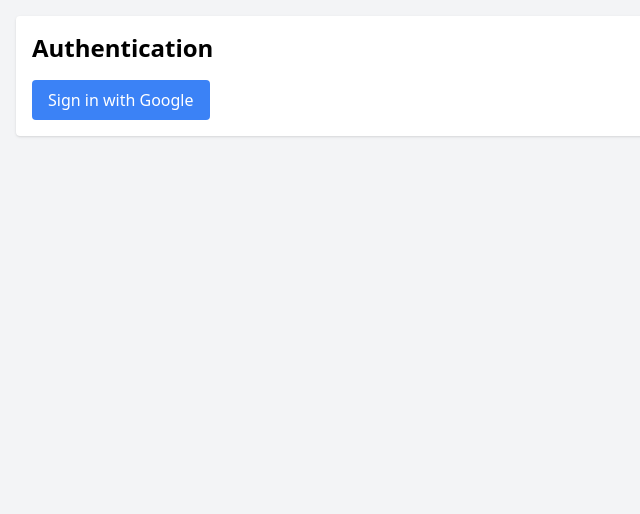
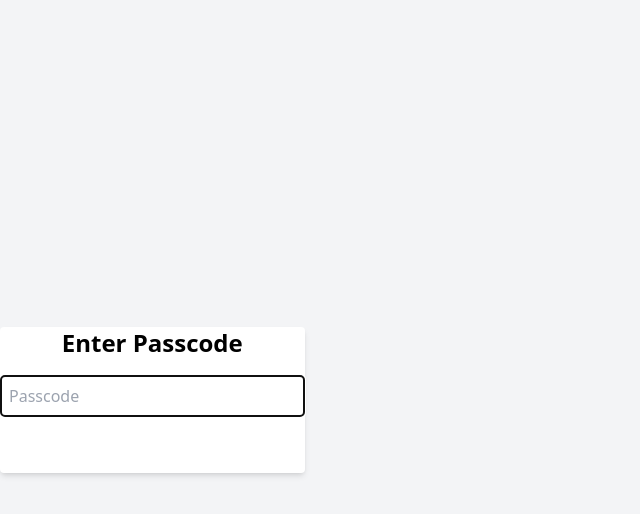
Before and after one commit to Atulya26/Exp_Tracker_V2, a React (Create React App) app: page /group-setup in a window 1280 px wide. Shown: the top 514 px of the page, without its empty margins (0-640 px from the left). Built offline with nearby package versions, Linux system fonts and the light colour scheme; no server answers.

Commit message:
Switch to passcode authentication (6969), remove Google Auth, open access for all data

```diff
--- a/src/App.tsx
+++ b/src/App.tsx
@@ -1,45 +1,58 @@
 import React, { useEffect, useState } from 'react';
 import { BrowserRouter as Router, Route, Routes, Link, Navigate } from 'react-router-dom';
-import { auth } from './firebaseConfig';
-import { onAuthStateChanged, User } from 'firebase/auth';
 import Home from './components/Home';
 import GroupDashboard from './components/GroupDashboard';
 import GroupSetup from './components/GroupSetup';
-import Auth from './components/Auth';
+
+const PASSCODE = '6969';
 
 function App() {
-  const [user, setUser] = useState<User | null>(null);
-  const [loading, setLoading] = useState(true);
+  const [authenticated, setAuthenticated] = useState<boolean>(() => {
+    return localStorage.getItem('passcode-auth') === PASSCODE;
+  });
+  const [passcode, setPasscode] = useState('');
+  const [error, setError] = useState<string | null>(null);
 
   useEffect(() => {
-    const unsubscribe = onAuthStateChanged(auth, (currentUser) => {
-      setUser(currentUser);
-      setLoading(false);
-    });
+    if (authenticated) {
+      localStorage.setItem('passcode-auth', PASSCODE);
+    } else {
+      localStorage.removeItem('passcode-auth');
+    }
+  }, [authenticated]);
 
-    return () => unsubscribe();
-  }, []);
+  const handlePasscodeSubmit = (e: React.FormEvent) => {
+    e.preventDefault();
+    if (passcode === PASSCODE) {
+      setAuthenticated(true);
+      setError(null);
+    } else {
+      setError('Incorrect passcode.');
+    }
+  };
 
-  if (loading) {
+  if (!authenticated) {
     return (
-      <div className="min-h-screen bg-gray-100 flex items-center justify-center">
-        <div className="text-center">
-          <div className="animate-spin rounded-full h-12 w-12 border-b-2 border-blue-600 mx-auto"></div>
-          <p className="mt-4 text-gray-600">Loading...</p>
-        </div>
+      <div className="min-h-screen flex items-center justify-center bg-gray-100">
+        <form onSubmit={handlePasscodeSubmit} className="bg-white p-8 rounded shadow-md w-80">
+          <h2 className="text-2xl font-bold mb-4 text-center">Enter Passcode</h2>
+          <input
+            type="password"
+            value={passcode}
+            onChange={e => setPasscode(e.target.value)}
+            className="w-full border border-gray-300 rounded p-2 mb-4 focus:outline-none focus:ring-2 focus:ring-blue-500"
+            placeholder="Passcode"
+            autoFocus
+          />
+          {error && <div className="mb-2 text-red-600 text-center">{error}</div>}
+          <button
+            type="submit"
+            className="w-full bg-blue-600 text-white py-2 rounded hover:bg-blue-700 font-semibold"
+          >
+            Unlock
+          </button>
+        </form>
       </div>
-    );
-  }
-
-  if (!user) {
-    return (
-      <Router>
-        <div className="min-h-screen bg-gray-100">
-          <main className="container mx-auto p-4">
-            <Auth />
-          </main>
-        </div>
-      </Router>
     );
   }
 
@@ -52,12 +65,11 @@
               <Link to="/" className="text-blue-600 hover:text-blue-800 font-semibold">Expense Splitter</Link>
             </div>
             <div className="flex items-center space-x-4">
-              <span className="text-gray-700">Welcome, {user.displayName || user.email}</span>
               <button
-                onClick={() => auth.signOut()}
+                onClick={() => { setAuthenticated(false); setPasscode(''); }}
                 className="px-3 py-1 bg-red-500 text-white rounded hover:bg-red-600 text-sm"
               >
-                Sign Out
+                Lock
               </button>
             </div>
           </div>
--- a/src/components/GroupDashboard.tsx
+++ b/src/components/GroupDashboard.tsx
@@ -1,6 +1,6 @@
 import React, { useEffect, useState } from 'react';
 import { useParams, Link, Routes, Route, Navigate } from 'react-router-dom';
-import { db, auth } from '../firebaseConfig';
+import { db } from '../firebaseConfig';
 import { doc, getDoc } from 'firebase/firestore';
 import AddExpense from './AddExpense';
 import ExpenseList from './ExpenseList';
@@ -9,7 +9,6 @@
 interface GroupData {
   name: string;
   members: string[];
-  createdBy: string;
   createdAt: Date;
 }
 
@@ -22,34 +21,18 @@
   useEffect(() => {
     const fetchGroup = async () => {
       if (!groupId) return;
-
       try {
         setLoading(true);
         setError(null);
-
         const groupDocRef = doc(db, "groups", groupId);
         const groupDocSnap = await getDoc(groupDocRef);
-
         if (groupDocSnap.exists()) {
           const data = groupDocSnap.data();
           const groupData: GroupData = {
             name: data.name,
             members: data.members || [],
-            createdBy: data.createdBy || '',
             createdAt: data.createdAt?.toDate() || new Date(),
           };
-
-          // Check if current user has access to this group
-          const currentUserEmail = auth.currentUser?.email;
-          const currentUserId = auth.currentUser?.uid;
-
-          if (!currentUserEmail ||
-              (!groupData.members.includes(currentUserEmail) &&
-               groupData.createdBy !== currentUserId)) {
-            setError("You don't have access to this group.");
-            return;
-          }
-
           setGroup(groupData);
         } else {
           setError("Group not found.");
@@ -61,7 +44,6 @@
         setLoading(false);
       }
     };
-
     fetchGroup();
   }, [groupId]);
 
@@ -75,7 +57,6 @@
       </div>
     );
   }
-
   if (error) {
     return (
       <div className="p-4 bg-white rounded shadow">
@@ -92,15 +73,12 @@
       </div>
     );
   }
-
   if (!group) {
     return <Navigate to="/" replace />;
   }
-
   if (!groupId) {
     return <Navigate to="/" replace />;
   }
-
   return (
     <div className="p-4 bg-white rounded shadow">
       <div className="mb-4">
@@ -110,7 +88,6 @@
           Created: {group.createdAt.toLocaleDateString()}
         </p>
       </div>
-
       <nav className="bg-gray-100 p-3 rounded mb-6">
         <ul className="flex justify-around">
           <li>
@@ -139,7 +116,6 @@
           </li>
         </ul>
       </nav>
-
       <Routes>
         <Route path="add-expense" element={<AddExpense groupId={groupId} groupMembers={group.members} />} />
         <Route path="expenses" element={<ExpenseList groupId={groupId} groupMembers={group.members} />} />
--- a/src/components/Home.tsx
+++ b/src/components/Home.tsx
@@ -1,7 +1,7 @@
 import React, { useState, useEffect } from 'react';
 import { Link, useNavigate } from 'react-router-dom';
-import { db, auth } from '../firebaseConfig';
-import { collection, getDocs, doc, deleteDoc, query, where } from 'firebase/firestore';
+import { db } from '../firebaseConfig';
+import { collection, getDocs, doc, deleteDoc, query } from 'firebase/firestore';
 
 interface Group {
   id: string;
@@ -20,17 +20,12 @@
 
   useEffect(() => {
     const fetchGroups = async () => {
-      if (!auth.currentUser) return;
-
       try {
         setLoading(true);
         setError(null);
-
-        // Fetch groups where user is a member or creator
         const groupsCollectionRef = collection(db, 'groups');
         const groupsSnapshot = await getDocs(groupsCollectionRef);
         const fetchedGroups: Group[] = [];
-
         groupsSnapshot.forEach(doc => {
           const data = doc.data();
           const group = {
@@ -40,14 +35,8 @@
             createdBy: data.createdBy || '',
             createdAt: data.createdAt?.toDate() || new Date(),
           };
-
-          // Only show groups where user is a member
-          if (group.members.includes(auth.currentUser?.email || '') ||
-              group.createdBy === auth.currentUser?.uid) {
-            fetchedGroups.push(group);
-          }
+          fetchedGroups.push(group);
         });
-
         setGroups(fetchedGroups);
       } catch (err) {
         console.error("Error fetching groups:", err);
@@ -56,35 +45,23 @@
         setLoading(false);
       }
     };
-
     fetchGroups();
   }, []);
 
   const handleDeleteGroup = async (groupId: string, groupName: string) => {
-    if (!auth.currentUser) return;
-
     if (!window.confirm(`Are you sure you want to delete the group "${groupName}"? This action cannot be undone.`)) {
       return;
     }
-
     try {
       setDeletingGroup(groupId);
-
-      // Delete expenses associated with the group
       const expensesQuery = query(collection(db, 'groups', groupId, 'expenses'));
       const expensesSnapshot = await getDocs(expensesQuery);
       const deletePromises: Promise<void>[] = [];
-
       expensesSnapshot.forEach((expenseDoc) => {
         deletePromises.push(deleteDoc(doc(db, 'groups', groupId, 'expenses', expenseDoc.id)));
       });
-
       await Promise.all(deletePromises);
-
-      // Delete the group document
       await deleteDoc(doc(db, 'groups', groupId));
-
-      // Update local state
       setGroups(prevGroups => prevGroups.filter(group => group.id !== groupId));
       alert(`Group "${groupName}" deleted successfully.`);
     } catch (error) {
@@ -110,15 +87,13 @@
     <div className="p-4 bg-white rounded shadow">
       <h2 className="text-2xl font-bold mb-4">Welcome to Expense Splitter</h2>
       <p className="mb-4">Select an existing group or create a new one.</p>
-
       {error && (
         <div className="mb-4 p-3 bg-red-100 border border-red-400 text-red-700 rounded">
           {error}
         </div>
       )}
-
       <div className="mb-6">
-        <h3 className="text-xl font-semibold mb-2">Your Groups</h3>
+        <h3 className="text-xl font-semibold mb-2">All Groups</h3>
         {groups.length === 0 ? (
           <p className="text-gray-600">No groups available. Create one to get started!</p>
         ) : (
@@ -150,7 +125,6 @@
           </ul>
         )}
       </div>
-
       <div>
         <h3 className="text-xl font-semibold mb-2">Create New Group</h3>
         <button
```
Also changed, not shown: src/components/AddExpense.tsx (+1 -35 lines), src/components/ExpenseList.tsx (+2 -26 lines), src/components/GroupSetup.tsx (+1 -35 lines), 1 other file (tests, documents, lock files or other folders).
